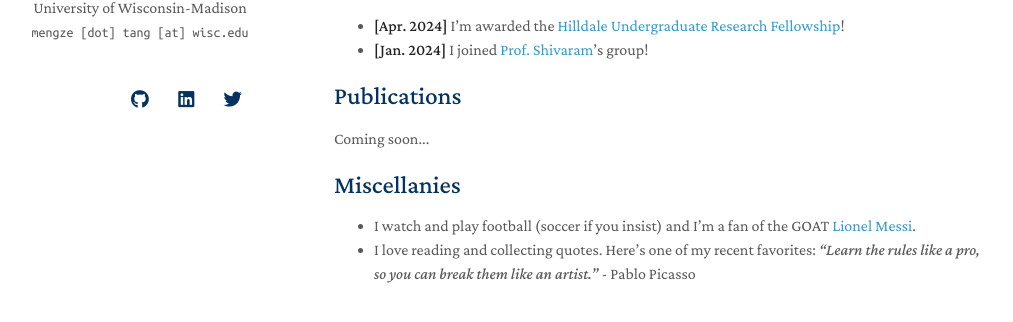
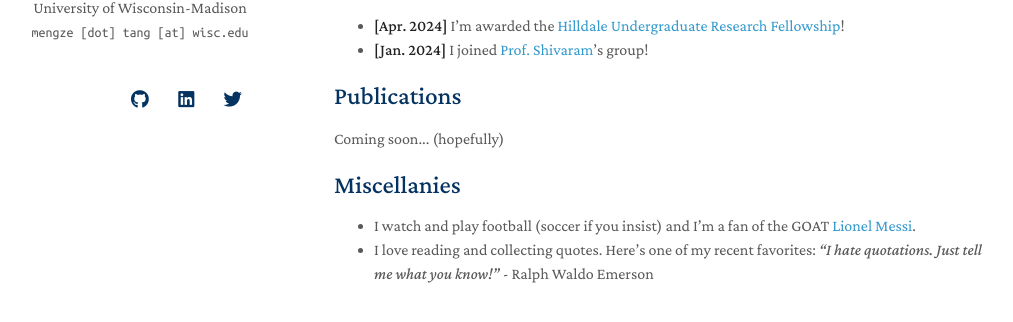
Before and after one commit to madmtang/madmtang.github.io, a Jekyll site: the page built from index.md, in a window 1280 px wide. Shown: the part 297-619 px from the top of the page, without its empty margins (136-1149 px from the left). Built offline with Jekyll 4.4.1, drawn with Linux system fonts in a browser that asks for light colours; nearby versions of some CDN libraries; a style sheet for code colours, icons or effects is not loaded; our own code applies the rules of GitHub Pages for plain Markdown files.

Commit message:
update quote

```diff
--- a/_includes/publications.md
+++ b/_includes/publications.md
@@ -3,7 +3,7 @@
 <div class="publications">
 <ol class="bibliography">
 
-Coming soon...
+Coming soon... (hopefully)
 
 {% for link in site.data.publications.main %}
 
--- a/index.md
+++ b/index.md
@@ -26,5 +26,4 @@ I am a senior undergraduate majoring in computer sciences and mathematics at <a
 ## Miscellanies
 
 - I watch and play football (soccer if you insist) and I'm a fan of the GOAT <a href="https://www.youtube.com/watch?v=mDsztJOgqUg" target="_blank">Lionel Messi</a>.
-- I love reading and collecting quotes. Here's one of my recent favorites:
-  *"Learn the rules like a pro, so you can break them like an artist."* - Pablo Picasso
+- I love reading and collecting quotes. Here's one of my recent favorites: *“I hate quotations. Just tell me what you know!”* - Ralph Waldo Emerson
```
